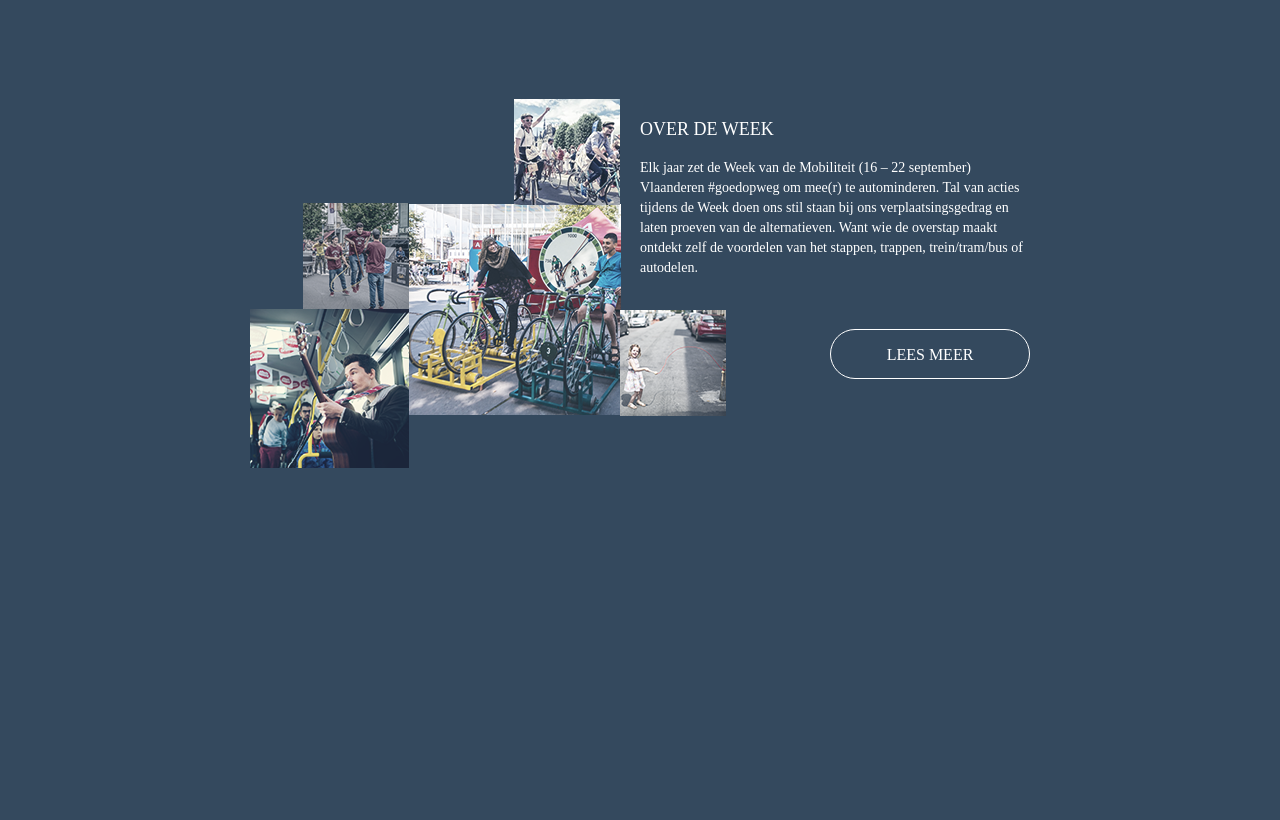
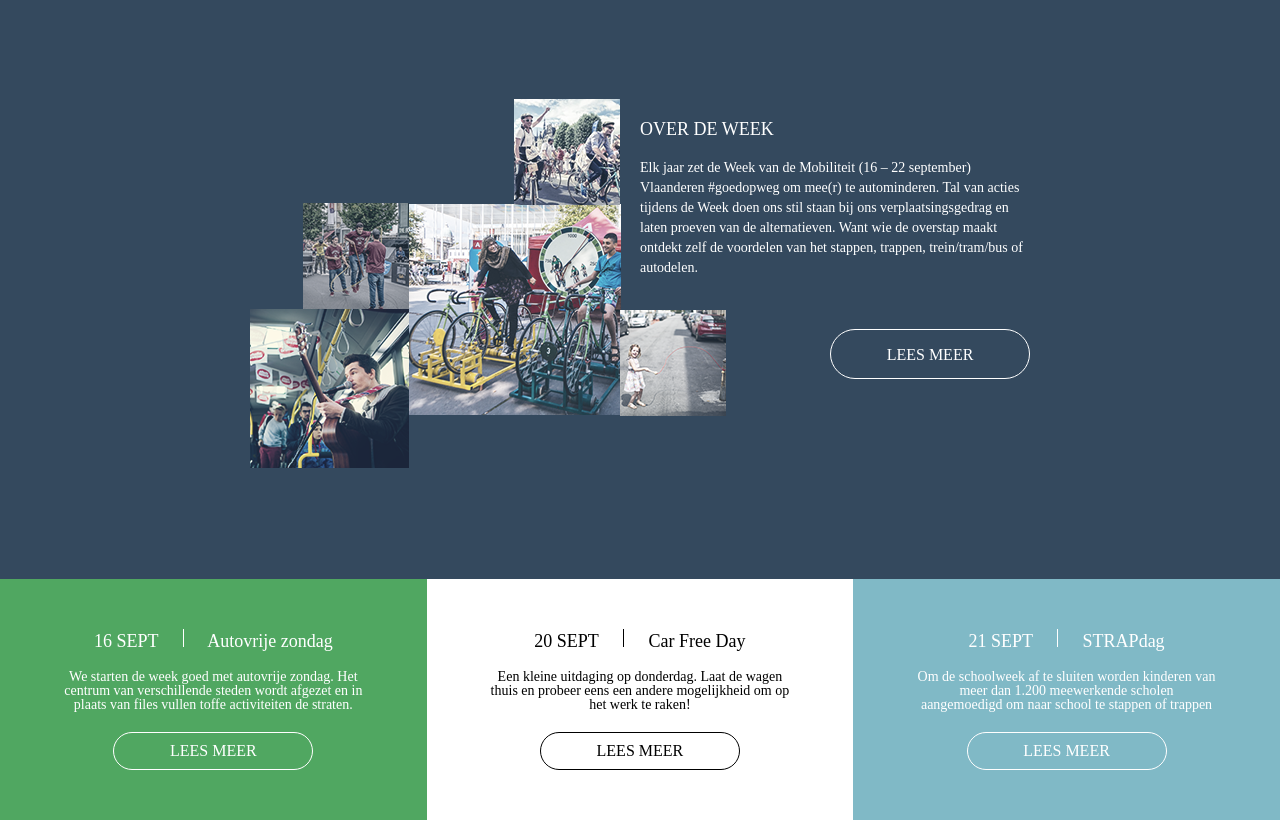
Before and after one commit to jarnethorrez/MOBI, a PHP site: page / in a window 1280 px wide. Shown: the part 771-1591 px from the top of the page. Before the commit the page ends 1239 px from the top, so only its background shows below. Run offline with PHP 8.4, Linux system fonts and the light colour scheme; some libraries are stand-ins or nearby versions.

Commit message:
Added important dates section

```diff
--- a/src/css/style.css
+++ b/src/css/style.css
@@ -65,6 +65,17 @@ header {
 
 .white-outline-button:hover {
   background-color: white;
+  color: black;
+}
+
+.black-outline-button {
+  border-color: black;
+  color: black;
+}
+
+.black-outline-button:hover {
+  background-color: black;
+  color: white;
 }
 
 .left-side {
@@ -190,3 +201,54 @@ nav a {
 .over a:hover {
   color: var(--DarkBlue);
 }
+
+.importantDates {
+  display: flex;
+}
+
+.importantDate {
+  width: 33.33vw;
+  text-align: center;
+}
+
+.importantDate h3 {
+  font-size: 1.8rem;
+  font-weight: 500;
+  margin-top: 5rem;
+}
+
+.importantDate p {
+  font-size: 1.4rem;
+  width: 70%;
+  margin: 2rem auto;
+}
+
+.importantDate .divider {
+  width: .1rem;
+  display: inline-block;
+  height: 1.8rem;
+  background: black;
+  margin: 0 2rem;
+}
+
+.importantDate a {
+  display: block;
+  width: 20rem;
+  margin: 2rem auto 5rem;
+}
+
+.whiteText {
+  color: white;
+}
+
+.whiteText .divider {
+  background: white;
+}
+
+.autovrije {
+  background: var(--Green);
+}
+
+.strap {
+  background: var(--Blue);
+}
--- a/src/css/vars.css
+++ b/src/css/vars.css
@@ -1,4 +1,5 @@
 :root {
   --Green: #50a761;
   --DarkBlue: #34495e;
+  --Blue: #80b9c6;
 }
--- a/src/view/home/index.php
+++ b/src/view/home/index.php
@@ -27,4 +27,28 @@ Vlaanderen #goedopweg om mee(r) te autominderen. Tal van acties tijdens de Week
       <a href="#" class="button white-outline-button wide-button">lees meer</a>
     </div>
   </section>
+
+  <section class="importantDates">
+    <h2 class="hidden">important dates</h2>
+    <article class="importantDate whiteText autovrije">
+      <h3>16 SEPT <span class="divider"></span> Autovrije zondag</h3>
+      <p>We starten de week goed met autovrije zondag. Het centrum van verschillende steden wordt afgezet en in plaats van files vullen toffe activiteiten de straten.</p>
+      <a href="#" class="button white-outline-button wide-button">Lees meer</a>
+    </article>
+
+    <article class="importantDate">
+      <h3>20 SEPT <span class="divider"></span> Car Free Day</h3>
+      <p>Een kleine  uitdaging op donderdag. Laat de wagen thuis en probeer eens een andere mogelijkheid om op het werk te raken!</p>
+      <a href="#" class="button black-outline-button wide-button">Lees meer</a>
+    </article>
+
+    <article class="importantDate whiteText strap">
+      <h3>21 SEPT <span class="divider"></span> STRAPdag</h3>
+      <p>Om de schoolweek af te sluiten worden kinderen
+van meer dan 1.200 meewerkende scholen
+aangemoedigd om naar school te stappen of trappen</p>
+      <a href="#" class="button white-outline-button wide-button">Lees meer</a>
+    </article>
+  </section>
+
 </main>
```
Also changed, not shown: src/assets/img/train.png (added).
